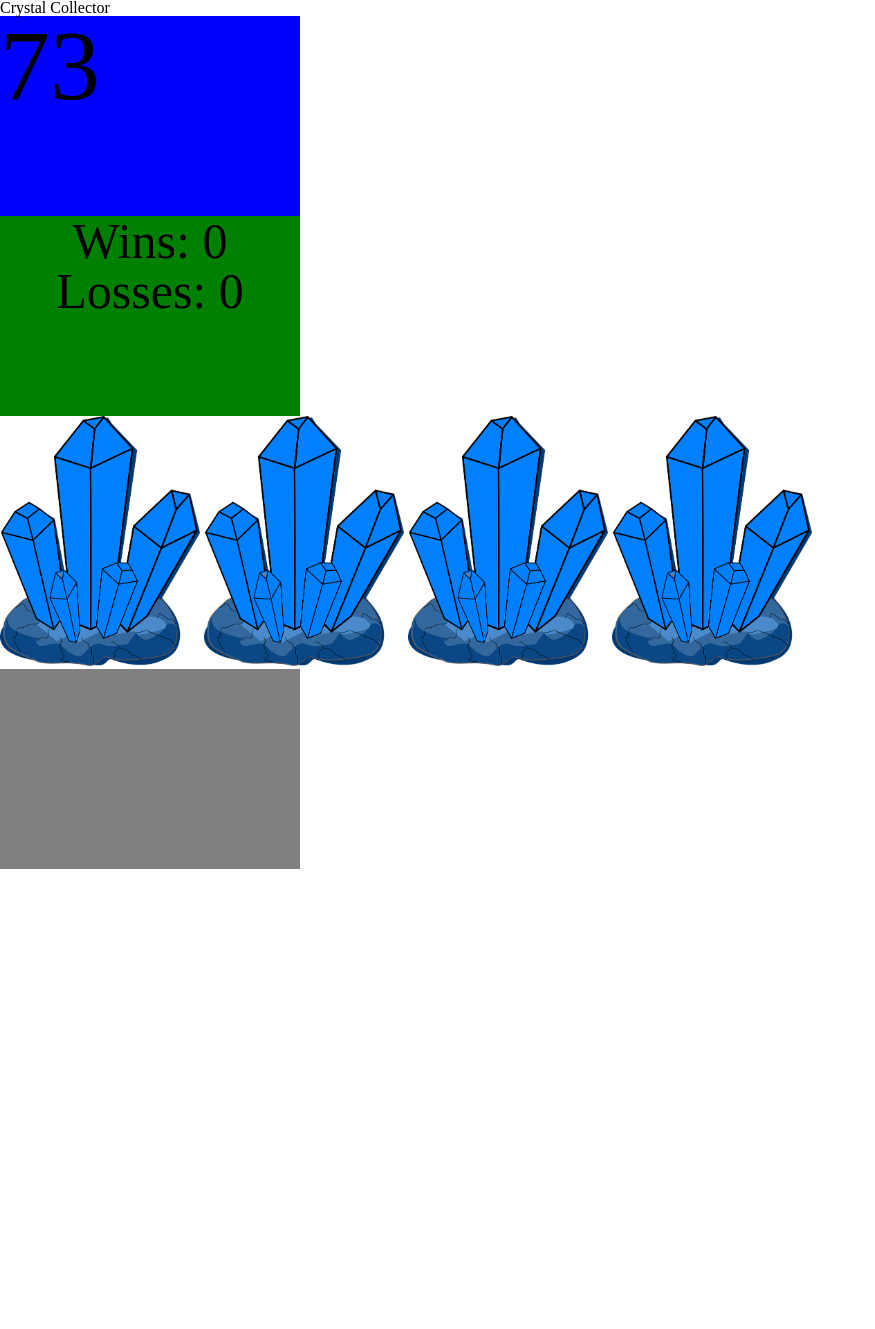
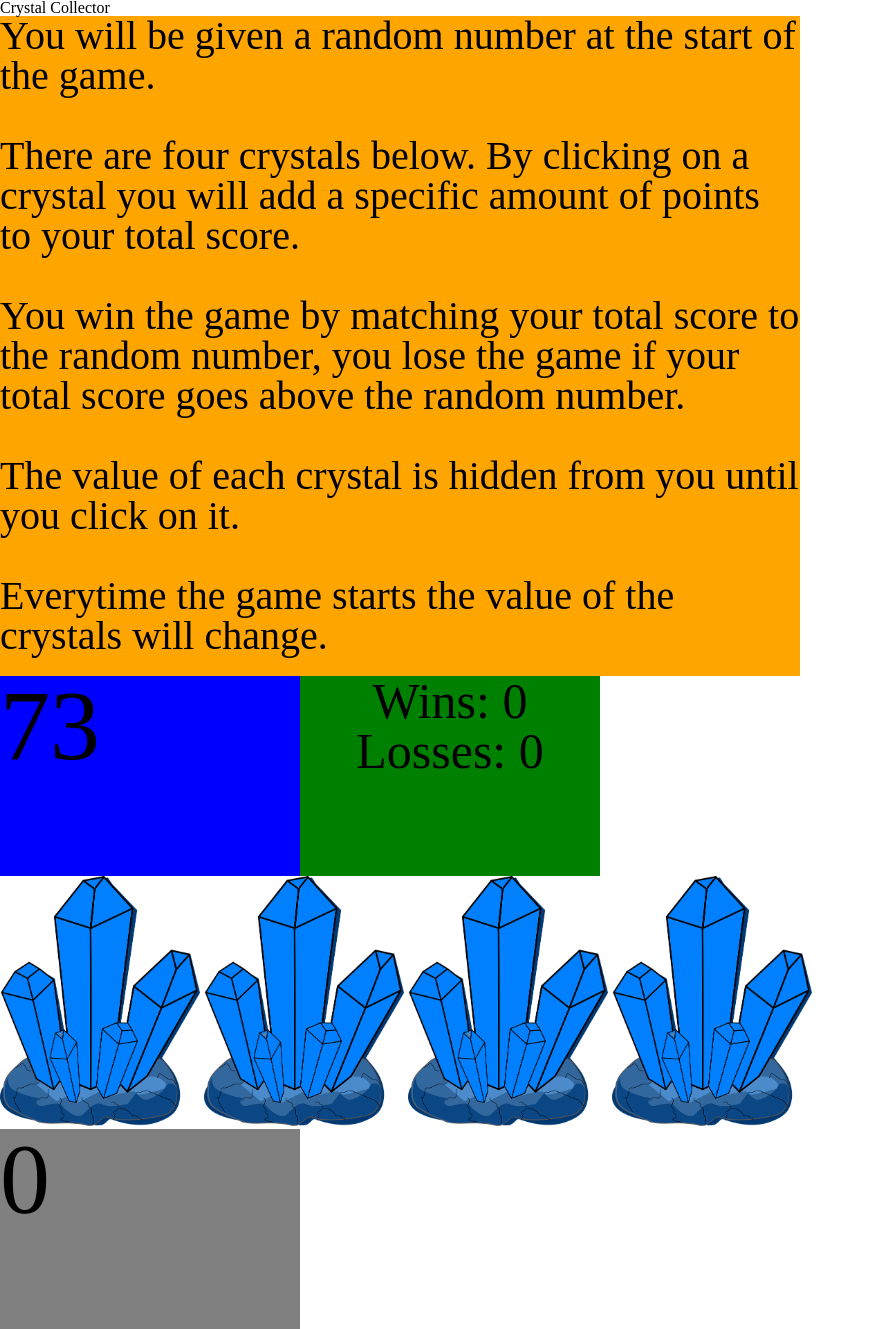
Before and after one commit to msedlazek/week-4-game, a PHP site: page / in a window 1280 px wide. Shown: the whole page, without its empty margins (0-875 px from the left). Before the commit the page ends 869 px from the top, so only its background shows below. Run offline with PHP 8.4, Linux system fonts and the light colour scheme.

Commit message:
game fully functional, code still very long. Finishing look and feel.

```diff
--- a/assets/css/style.css
+++ b/assets/css/style.css
@@ -1,3 +1,10 @@
+.instructions {
+	width: 800px;
+	background-color: orange;
+	font-size: 40px;
+	padding-bottom: 20px;
+}
+
 .counterDisplay {
 	height: 200px;
 	width: 300px;
@@ -6,6 +13,7 @@
 }
 
 .targetBox {
+	float: left;
 	height: 200px;
 	width: 300px;
 	background-color: blue;
@@ -13,6 +21,7 @@
 }
 
 .winsLosses {
+	float: left;
 	height: 200px;
 	width: 300px;
 	background-color: green;
@@ -20,6 +29,11 @@
 	text-align: center;
 }
 
+.crystals {
+	clear: both;
+	width: 100%;
+}
+
 img {
 	width: 200px;
 }
--- a/assets/javascript/game.js
+++ b/assets/javascript/game.js
@@ -5,6 +5,17 @@ var targetNumber = Math.floor(Math.random()*100+20);
 var wins = 0;
 var losses = 0;
 
+var crystalValueOne = Math.floor(Math.random()*12+1);
+var crystalValueTwo = Math.floor(Math.random()*12+1);
+var crystalValueThree = Math.floor(Math.random()*12+1);
+var crystalValueFour = Math.floor(Math.random()*12+1);
+
+var newValue = function() {
+	crystalValueOne = Math.floor(Math.random()*12+1);
+	crystalValueTwo = Math.floor(Math.random()*12+1);
+	crystalValueThree = Math.floor(Math.random()*12+1);
+ 	crystalValueFour = Math.floor(Math.random()*12+1);
+}
 // function newTargetNumber() {
 // 	Math.floor(Math.random()*100+20);
 // }
@@ -23,85 +34,92 @@ $(".targetBox").text(targetNumber);
 // }
 
 
-// Lines 16 and 17 won't work as intended as it always changes.
 $("#crystalImageOne").on("click", function() {
-	counter += 1;
+	counter += crystalValueOne;
 	$(".counterDisplay").text(counter);
 	if (counter === targetNumber) {
 		wins++;
 		$("#wins").html("Wins: " + wins);
 		counter = 0;
 		$(".counterDisplay").text(counter);
-		targetNumber = 50;
+		targetNumber = Math.floor(Math.random()*100+20);
 		$(".targetBox").text(targetNumber);
+		newValue();
 	}else if (counter >= targetNumber) {
 		losses++;
 		$("#losses").html("Losses: " + losses);
 		counter = 0;
 		$(".counterDisplay").text(counter);
-		targetNumber = 50;
+		targetNumber = Math.floor(Math.random()*100+20);
 		$(".targetBox").text(targetNumber);
+		newValue();
 	};
 
 });
 
 $("#crystalImageTwo").on("click", function() {
-	counter += 2;
+	counter += crystalValueTwo;
 	$(".counterDisplay").text(counter);
 	if (counter === targetNumber) {
 		wins++;
 		$("#wins").html("Wins: " + wins);
 		counter = 0;
 		$(".counterDisplay").text(counter);
-		targetNumber = 50;
+		targetNumber = Math.floor(Math.random()*100+20);
 		$(".targetBox").text(targetNumber);
+		newValue();
 	}else if (counter >= targetNumber) {
 		losses++;
 		$("#losses").html("Losses: " + losses);
 		counter = 0;
 		$(".counterDisplay").text(counter);
-		targetNumber = 50;
+		targetNumber = Math.floor(Math.random()*100+20);
 		$(".targetBox").text(targetNumber);
+		newValue();
 	};
 });
 
 $("#crystalImageThree").on("click", function() {
-	counter += 3;
+	counter += crystalValueThree;
 	$(".counterDisplay").text(counter);
 	if (counter === targetNumber) {
 		wins++;
 		$("#wins").html("Wins: " + wins);
 		counter = 0;
 		$(".counterDisplay").text(counter);
-		targetNumber = 50;
+		targetNumber = Math.floor(Math.random()*100+20);
 		$(".targetBox").text(targetNumber);
+		newValue();
 	}else if (counter >= targetNumber) {
 		losses++;
 		$("#losses").html("Losses: " + losses);
 		counter = 0;
 		$(".counterDisplay").text(counter);
-		targetNumber = 50;
+		targetNumber = Math.floor(Math.random()*100+20);
 		$(".targetBox").text(targetNumber);
+		newValue();
 	};
 });
 
 $("#crystalImageFour").on("click", function() {
-	counter += 4;
+	counter += crystalValueFour;
 	$(".counterDisplay").text(counter);
 	if (counter === targetNumber) {
 		wins++;
 		$("#wins").html("Wins: " + wins);
 		counter = 0;
 		$(".counterDisplay").text(counter);
-		targetNumber = 50;
+		targetNumber = Math.floor(Math.random()*100+20);
 		$(".targetBox").text(targetNumber);
+		newValue();
 	}else if (counter >= targetNumber) {
 		losses++;
 		$("#losses").html("Losses: " + losses);
 		counter = 0;
 		$(".counterDisplay").text(counter);
-		targetNumber = 50;
+		targetNumber = Math.floor(Math.random()*100+20);
 		$(".targetBox").text(targetNumber);
+		newValue();
 	};
 });
 // Note to self: create function to condense the anon function
--- a/index.html
+++ b/index.html
@@ -20,6 +20,28 @@
 	<div id="header">
 
 		<h1>Crystal Collector</h1>
+
+	</div>
+
+	<div class="instructions">
+
+		<p>You will be given a random number at the start of the game.</p>
+
+		<br>
+
+		<p>There are four crystals below. By clicking on a crystal you will add a specific amount of points to your total score.</p>
+
+		<br>
+
+		<p>You win the game by matching your total score to the random number, you lose the game if your total score goes above the random number.</p>
+
+		<br>
+
+		<p>The value of each crystal is hidden from you until you click on it.</p>
+
+		<br>
+
+		<p>Everytime the game starts the value of the crystals will change. </p>
 
 	</div>
 
@@ -49,7 +71,7 @@
 	</div>
 
 	<div class="counterDisplay">
-
+		0
 	</div>
 
 </div>
```
